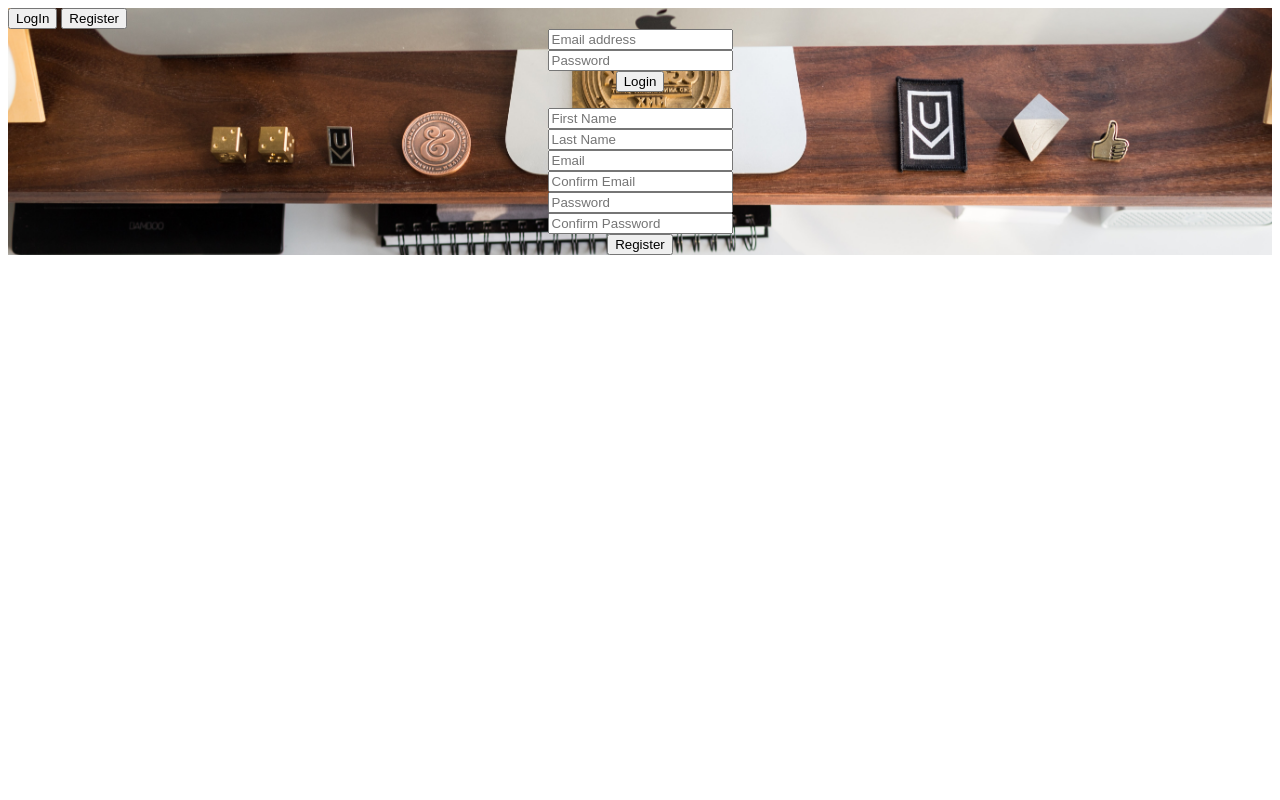
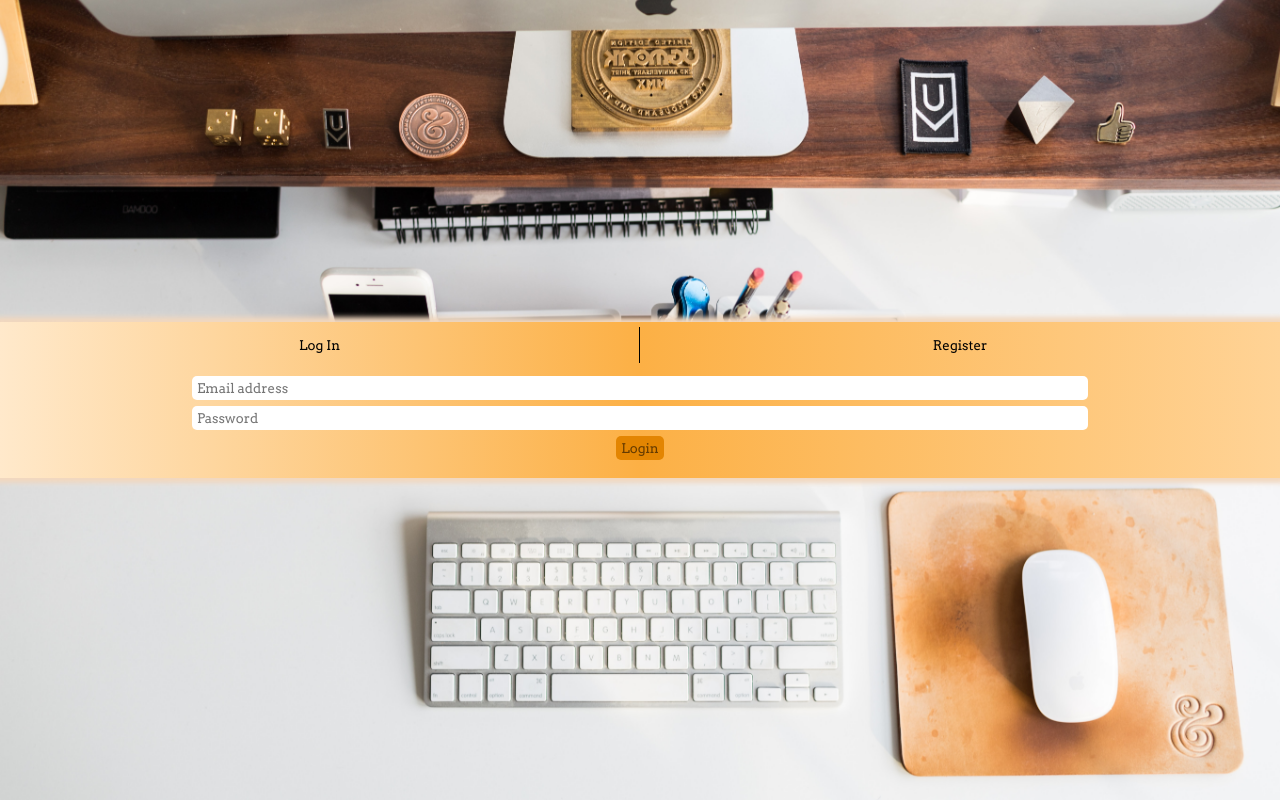
Before and after one commit to balint974/Social-App, a PHP site: page /register.php in a window 1280 px wide. Run offline with PHP 8.4, Linux system fonts and the light colour scheme.

Commit message:
Add css to form

```diff
--- a/Assets/css/register_style.css
+++ b/Assets/css/register_style.css
@@ -1,8 +1,85 @@
+@import url('https://fonts.googleapis.com/css2?family=Arvo&display=swap');
+
+body *{
+    font-family: 'Arvo', serif;
+}
+body{
+    padding:0;
+    margin:0;
+}
+
 form{
     text-align: center;
+    margin:0;
 }
 
 .wrapper{
     background-image: url("../images/Backgrounds/desktop.jpg");
-    background-size: 100%;
+    background-repeat: no-repeat;
+    background-position: center;
+    background-size: cover;
+    position:absolute;
+    padding:0;
+    margin:0;
+    width: 100%;
+    height: 100%;
+    display:flex;
+    flex-direction: column;
+    justify-content: center;
+    align-items: center;
 }
+
+.tab{
+    overflow: hidden;
+    text-align:center;
+    display:flex;
+    justify-content: center;
+}
+
+.tablinks{
+    background-color: inherit;
+    border:none;
+    color:black;
+    padding: 10px 20px;
+    width:70%;
+}
+.tablinks:first-of-type{
+    border-right: 1px solid black!important;
+}
+.tablinks:hover{
+    color:white;
+}
+
+.tab button.active {
+  /* background-color: #fdb756; */
+}
+
+.form-wrap{
+    background: linear-gradient(90deg, rgba(255,233,203,1) 0%, rgba(252,176,69,1) 50%, rgba(255,211,150,1) 100%);
+    box-shadow: 0px 0px 5px 5px #f2d8bf;
+    width:100%;
+    padding:5px 0;
+}
+
+.tabcontent:nth-of-type(3){
+    display: none;
+}
+.tabcontent{
+    padding:10px 0;
+}
+
+input{
+    width:70%;
+    margin:3px 0;
+    padding:4px 5px;
+    border-radius: 5px;
+    border:none;
+    color:#653b01;
+}
+input:focus{
+    border:2px solid #e38502;
+}
+input[type=submit]{
+    background-color: #e38502;
+    width:auto;
+}
--- /dev/null
+++ b/Assets/script/register-script.js
@@ -0,0 +1,18 @@
+
+function openLoginAndRegisterForm(evt,formType){
+    var i, tabcontent, tablinks;
+
+    tabcontent = document.getElementsByClassName("tabcontent");
+    for(i=0;i<tabcontent.length;i++){
+        tabcontent[i].style.display="none";
+    }
+
+    tablinks = document.getElementsByClassName("tablinks");
+
+    for(i=0;i<tablinks.length;i++){
+        tablinks[i].className = tablinks[i].className.replace("active","");
+    }
+
+    document.getElementById(formType).style.display="block";
+    evt.currentTarget.className+=" active";
+}
--- a/config/config.php
+++ b/config/config.php
@@ -4,9 +4,9 @@ session_start();
 
 $timezone = date_default_timezone_set("Europe/Bucharest");
 
-    $con = mysqli_connect("localhost", "root", "", "social");
+    // $con = mysqli_connect("localhost", "root", "", "social");
 
-    if(mysqli_connect_errno()){
-        echo"Failed to connect".mysqli_connect_errno();
-    }
+    // if(mysqli_connect_errno()){
+    //     echo"Failed to connect".mysqli_connect_errno();
+    // }
 ?>
--- a/register.php
+++ b/register.php
@@ -14,15 +14,16 @@
     <meta name="viewport" content="width=device-width, initial-scale=1.0">
     <title>Welcome</title>
     <link rel="stylesheet" type="text/css" href="Assets/css/register_style.css">
+    <script src="Assets/script/register-script.js"></script>
 </head>
 <body>
 
 
     <div class="wrapper">
-
+        <div class="form-wrap">
         <div class="tab">
-        <button class="tablinks" onclick="openLoginForm(event, 'Login')">LogIn</button>
-        <button class="tablinks" onclick="openRegisterForm(event, 'Register')">Register</button>
+        <button class="tablinks" onclick="openLoginAndRegisterForm(event, 'Login')">Log In</button>
+        <button class="tablinks" onclick="openLoginAndRegisterForm(event, 'Register')">Register</button>
         </div>
 
 
@@ -101,6 +102,7 @@
 
             </form>
         </div>
+        </div>
 
 
      </div>
```
Also changed, not shown: Assets/fonts/Best School Font by Kelik (7NTypes).otf (added), Assets/fonts/Best School Outline Font by Kelik (7NTypes).otf (added), Assets/fonts/BestSchool.otf (added).
